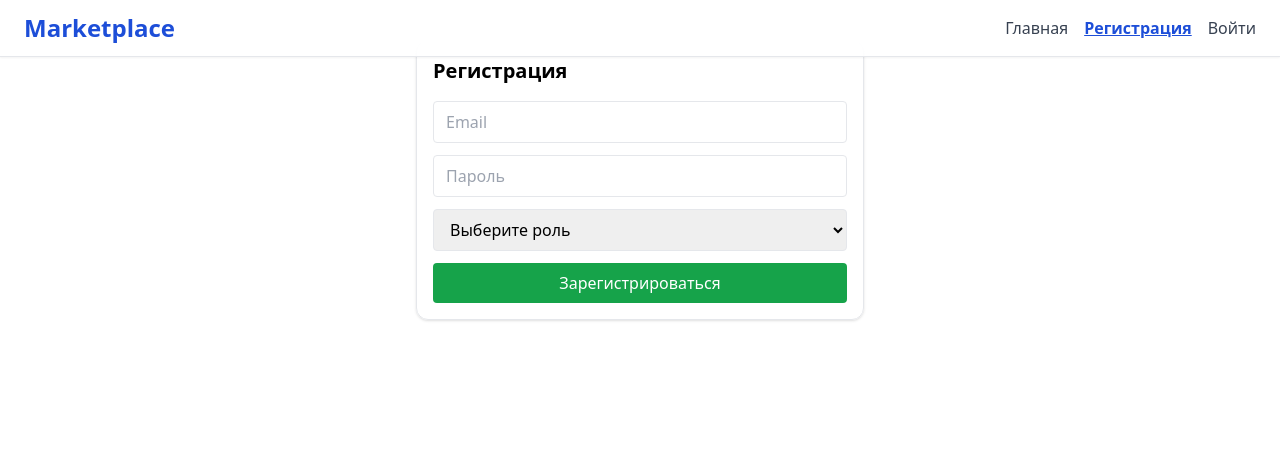
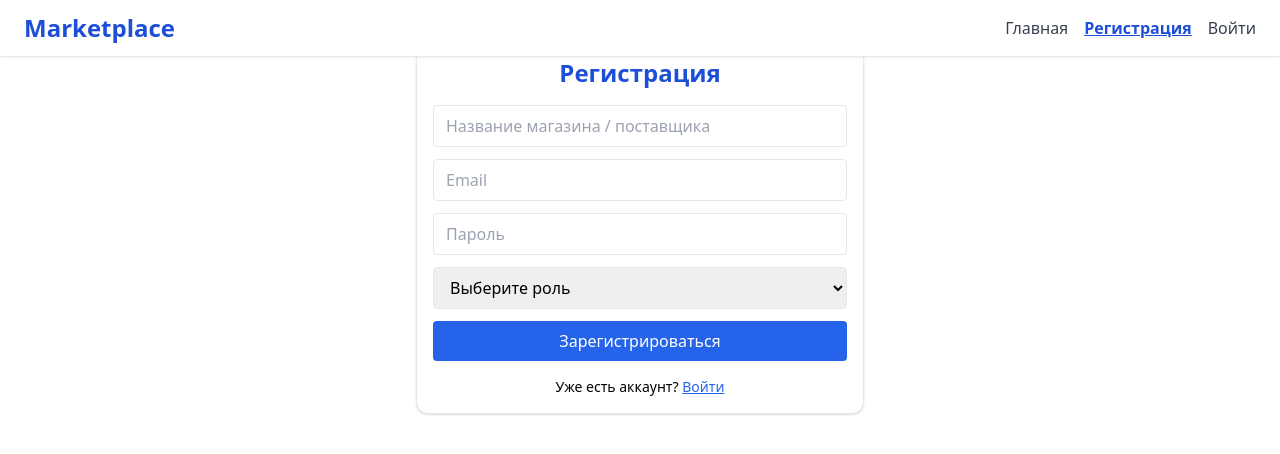
Before and after one commit to Qazaq009/marketplace-nurbol, a React (Vite) app: page /register in a window 1280 px wide. Shown: the top 454 px of the page. Built offline with nearby package versions, Linux system fonts and the light colour scheme.

Commit message:
Добавлено поле Название магазина + редирект по роли

```diff
--- a/src/pages/Register.jsx
+++ b/src/pages/Register.jsx
@@ -1,8 +1,9 @@
 import { useState } from 'react';
-import { supabase } from '../supabaseClient'; // путь может отличаться
+import { supabase } from '../supabaseClient';
 import { useNavigate } from 'react-router-dom';
 
 export default function Register() {
+  const [storeName, setStoreName] = useState('');
   const [email, setEmail] = useState('');
   const [password, setPassword] = useState('');
   const [role, setRole] = useState('');
@@ -17,7 +18,6 @@ export default function Register() {
       return;
     }
 
-    // 1. Регистрируем пользователя
     const { data: signUpData, error: signUpError } = await supabase.auth.signUp({
       email,
       password,
@@ -28,7 +28,6 @@ export default function Register() {
       return;
     }
 
-    // 2. После регистрации — добавляем профиль с ролью
     const user = signUpData?.user;
 
     if (user) {
@@ -37,6 +36,7 @@ export default function Register() {
           id: user.id,
           email: user.email,
           role: role,
+          store_name: storeName, // 🔥 добавлено
         },
       ]);
 
@@ -45,18 +45,27 @@ export default function Register() {
         return;
       }
 
-      // ✅ Успешно — переходим дальше
-      navigate('/home'); // или /supplier-dashboard, /store-dashboard
+      // Редирект по роли
+      navigate(role === 'supplier' ? '/supplier-dashboard' : '/dashboard');
     }
   };
 
   return (
-    <div className="max-w-md mx-auto mt-10 p-4 border rounded-xl shadow">
-      <h2 className="text-xl font-bold mb-4">Регистрация</h2>
+    <div className="max-w-md mx-auto mt-10 p-4 border rounded-xl shadow bg-white">
+      <h2 className="text-2xl font-bold mb-4 text-center text-blue-700">Регистрация</h2>
 
-      {error && <div className="text-red-500 mb-2">{error}</div>}
+      {error && <div className="text-red-500 mb-3 text-center">{error}</div>}
 
       <form onSubmit={handleRegister} className="flex flex-col gap-3">
+        <input
+          type="text"
+          placeholder="Название магазина / поставщика"
+          value={storeName}
+          onChange={(e) => setStoreName(e.target.value)}
+          className="border px-3 py-2 rounded"
+          required
+        />
+
         <input
           type="email"
           placeholder="Email"
@@ -88,11 +97,15 @@ export default function Register() {
 
         <button
           type="submit"
-          className="bg-green-600 text-white py-2 rounded hover:bg-green-700"
+          className="bg-blue-600 text-white py-2 rounded hover:bg-blue-700 transition"
         >
           Зарегистрироваться
         </button>
       </form>
+
+      <p className="mt-4 text-sm text-center">
+        Уже есть аккаунт? <a href="/login" className="text-blue-600 underline">Войти</a>
+      </p>
     </div>
   );
 }
```
